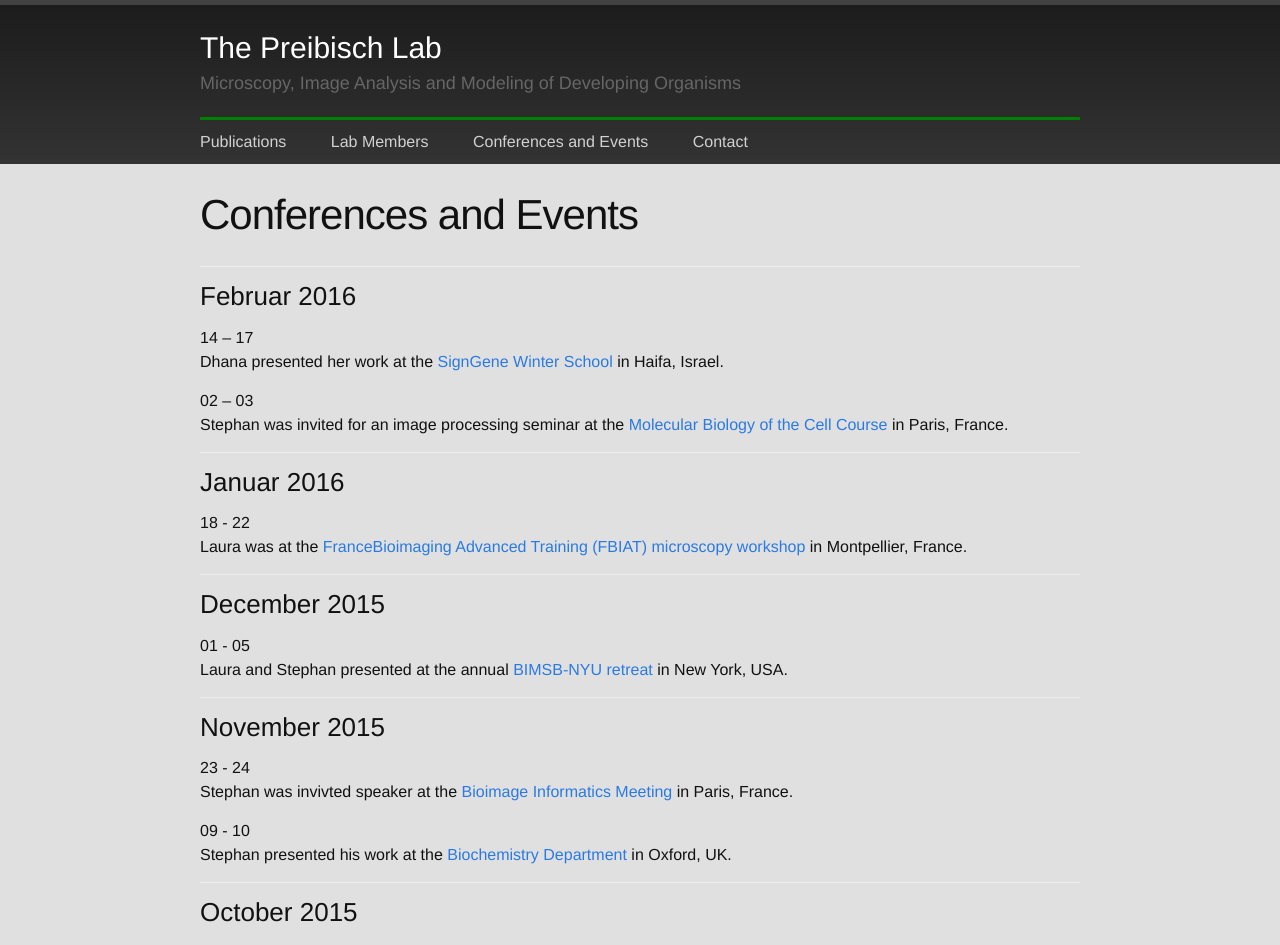
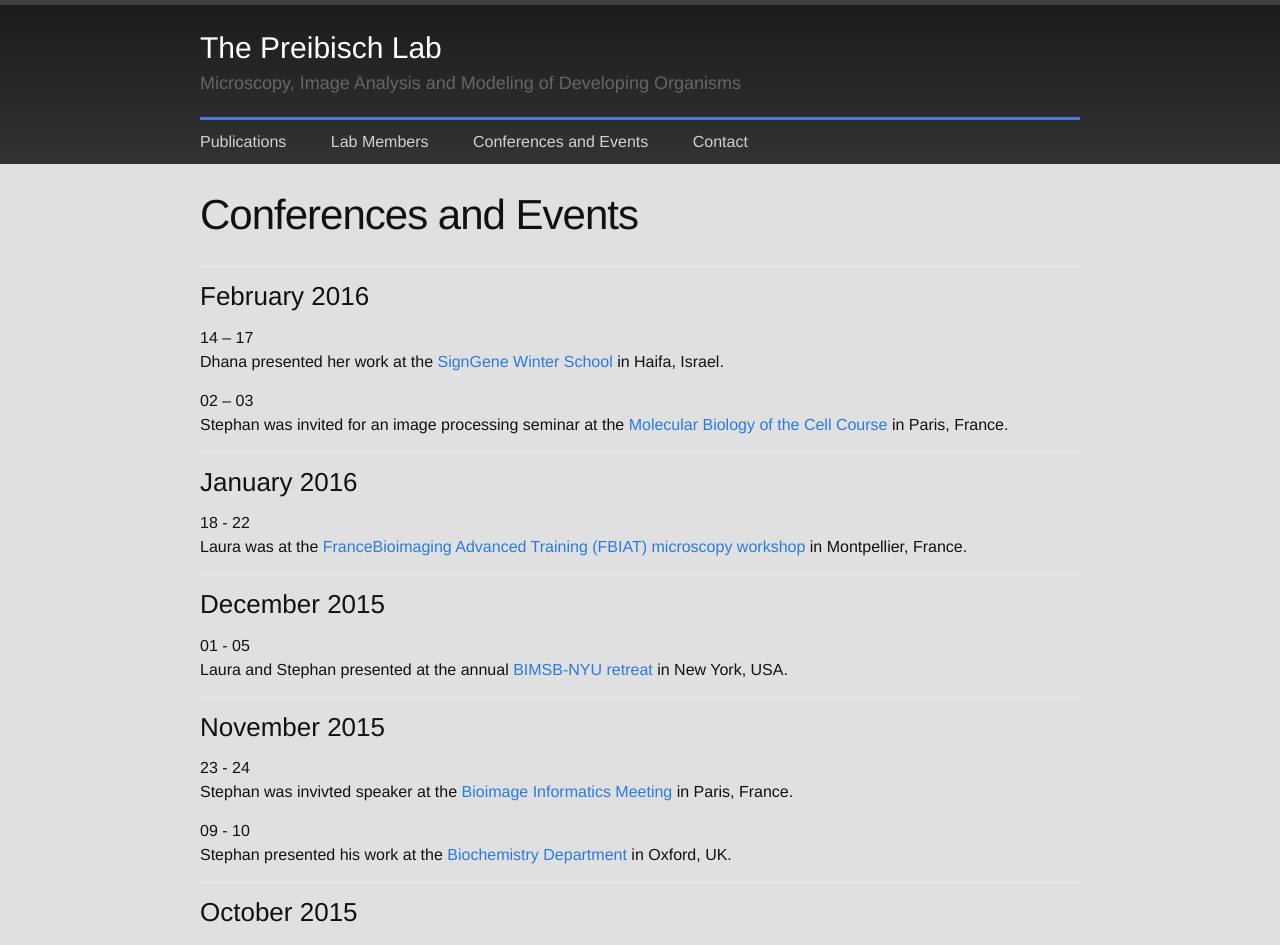
Before and after one commit to PreibischLab/preibisch-labsite, a Jekyll site: the page built from events.md, in a window 1280 px wide. Shown: the top 945 px of the page. Built offline with Jekyll 4.4.1, drawn with Linux system fonts in a browser that asks for light colours.

Commit message:
nav-menu border color

```diff
--- a/_sass/_layout.scss
+++ b/_sass/_layout.scss
@@ -34,7 +34,7 @@
 }
 
 .main-menu {
-    border-top: 3px solid green;
+    border-top: 3px solid #467AE2;
     padding-top: 10px;
     text-align: left;
 }
--- a/events.md
+++ b/events.md
@@ -7,7 +7,7 @@ weight: 3
 
 <hr/> <!--line separator-->
 
-### Februar 2016
+### February 2016
 
 14 – 17
 Dhana presented her work at the [SignGene Winter School](https://signgene-events.mdc-berlin.de/?page_id=5){:target="_blank"} in Haifa, Israel.
@@ -17,7 +17,7 @@ Stephan was invited for an image processing seminar at the [Molecular Biology of
 
 <hr/> <!--line separator-->
 
-### Januar 2016
+### January 2016
 
 18 - 22
 Laura was at the [FranceBioimaging Advanced Training (FBIAT) microscopy workshop](http://fbiat.weebly.com/){:target="_blank"} in Montpellier, France.
```
